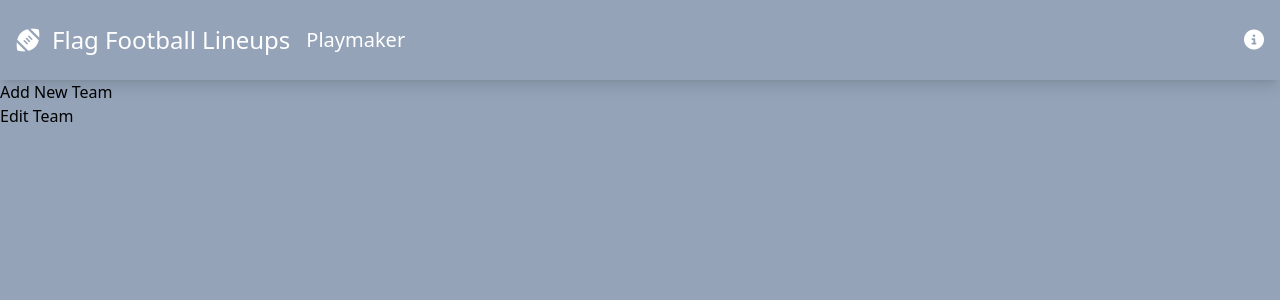
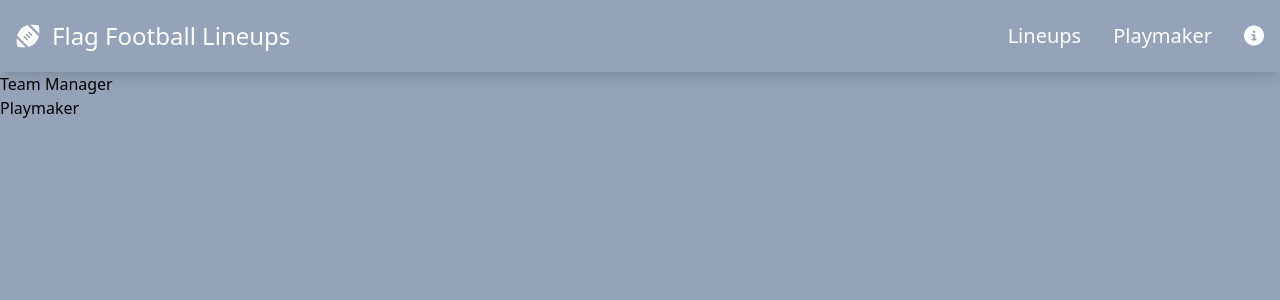
Before and after one commit to samsteimer/flag-football-lineup, a Vue app: page / in a window 1280 px wide. Shown: the top 300 px of the page. Built offline with nearby package versions, Linux system fonts and the light colour scheme.

Commit message:
cleaned up links

```diff
--- a/src/components/PlayField.vue
+++ b/src/components/PlayField.vue
@@ -59,7 +59,7 @@ const drawingLine = ref(false);
 const tempLine = ref({ start: { x: 0, y: 0 }, end: { x: 0, y: 0 } });
 const canDrawLine = ref(false);
 
-const playerNames = ['C', 'Q', 'X', 'Y', 'Z'];
+const playerNames = ['X', 'Q', 'C', 'Y', 'Z'];
 
 onMounted(() => {
   if (players.value.length === 0) {
@@ -72,7 +72,7 @@ const initializePlayers = () => {
     addPlayer({
       id: generateUniqueID(),
       name: name,
-      position: { x: 100 * (index + 1), y: 100 }
+      position: { x: 100 * (index + 1), y: 250 }
     });
   });
 };
--- a/src/components/SiteNavigation.vue
+++ b/src/components/SiteNavigation.vue
@@ -1,6 +1,6 @@
 <template>
     <header class="sticky top-0  bg-slate-400 shadow-lg">
-        <nav class="container flex flex-col sm:flex-row items-center gap-4 text-white py-6">
+        <nav class="container flex flex-col sm:flex-row items-center gap-4 text-white py-5">
             <RouterLink :to="{name: 'home' }">
                 <div class="flex items-center gap-3 flex-1">
                     <i class="fa-solid fa-football text-2xl"></i>
@@ -8,12 +8,18 @@
 
                 </div>
             </RouterLink>
+            <div class="flex gap-8 flex-1 justify-end">
+            <RouterLink :to="{name: 'lineup'}">
+
+                    <p class="text-xl hover:text-black duration-150 cursor-pointer">Lineups</p>
+
+            </RouterLink>
             <RouterLink :to="{name: 'playmaker'}">
-                <div class="flex gap-3 flex-1 justify-end">
+
                     <p class="text-xl hover:text-black duration-150 cursor-pointer">Playmaker</p>
-                </div>
+
             </RouterLink>
-            <div class="flex gap-3 flex-1 justify-end">
+
                 <i class="fa-solid fa-circle-info text-xl hover:text-black duration-150 cursor-pointer"></i>
             </div>
         </nav>
--- a/src/views/HomeView.vue
+++ b/src/views/HomeView.vue
@@ -1,11 +1,14 @@
 <template>
-  <RouterLink :to="{name: 'lineup' }">
+  <RouterLink :to="{ name: 'lineup' }">
     <div>
-      <p>Add New Team</p>
+      <p>Team Manager</p>
     </div>
   </RouterLink>
-  <p>Edit Team</p>
-
+  <RouterLink :to="{ name: 'playmaker' }">
+    <div>
+      <p>Playmaker</p>
+    </div>
+  </RouterLink>
 </template>
 
 <script setup>
```
